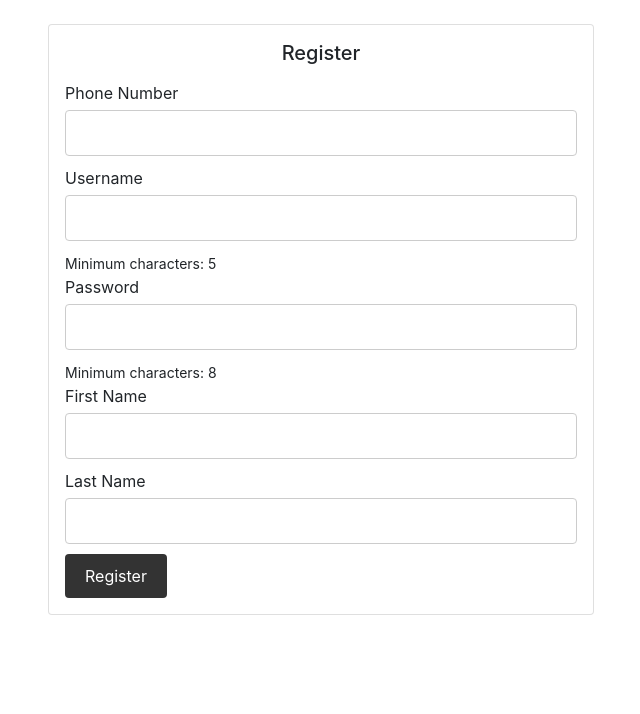
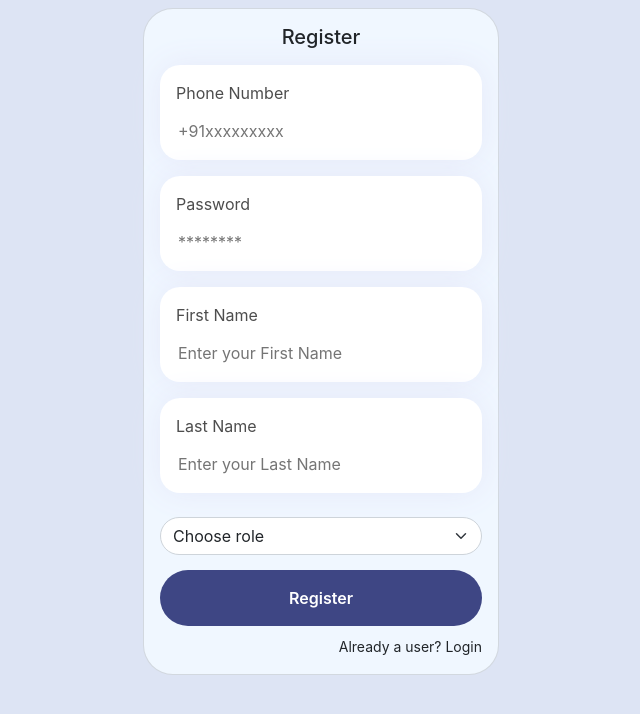
Before and after one commit to 338-dev/client-project-stock-management, a React (Create React App) app: page /register in a window 1280 px wide. Shown: the top 714 px of the page, without its empty margins (319-959 px from the left). Built offline with nearby package versions, Linux system fonts and the light colour scheme.

Commit message:
ui fixes

```diff
--- a/src/App.css
+++ b/src/App.css
@@ -48,3 +48,14 @@ body {
 input {
   outline-style: none;
 }
+
+body {
+  background-color: #dde4f4;
+	user-select: none;
+	overflow-y: hidden;
+	display: flex;
+	justify-content: center;
+	align-items: center;
+	background: hsl(218deg 50% 91%);
+	height: 100vh;
+}
--- a/src/Authentication/Login.jsx
+++ b/src/Authentication/Login.jsx
@@ -5,11 +5,13 @@ import Button from '../components/Button';
 
 import { BASE_URL } from '../constant/constant'
 import axios from 'axios';
+import { useNavigate } from 'react-router-dom';
 
 const Login = () => {
   const [phone_no, setPhoneNo] = useState('');
   const [password, setPassword] = useState('');
   const [errorMessage, setErrorMessage] = useState({});
+  const navigate = useNavigate();
 
 
   const validateFields = (fields) => {
@@ -26,24 +28,9 @@ const Login = () => {
     // Password validation
     if (!fields.password || !fields.password.trim()) {
       errors.password = 'Password is required.';
-    } else if (fields.password.length < 8) {
-      errors.password = 'Password must be at least 8 characters long.';
+    } else if (fields.password.length < 5) {
+      errors.password = 'Password must be at least 5 characters long.';
     }
-
-    // Username validation (for registration)
-    if (fields.userLogin && fields.userLogin.length < 5) {
-      errors.userLogin = 'Username must be at least 5 characters long.';
-    }
-
-    // Name validation (for registration)
-    if (fields.firstName && !fields.firstName.trim()) {
-      errors.firstName = 'First name is required.';
-    }
-
-    if (fields.lastName && !fields.lastName.trim()) {
-      errors.lastName = 'Last name is required.';
-    }
-
     setErrorMessage(errors)
     return errors;
   };
@@ -70,20 +57,26 @@ const Login = () => {
       const data = await response.data;
       localStorage.setItem('userDetails',JSON.stringify(data))
 
+
       // Handle successful login (e.g., redirect or store token)
       Alert.success('Login successful!');
+      navigate('/')
       // ...
     } catch (error) {
-      setErrorMessage(error.response.data.message || 'Login failed');
-      Alert.error(errorMessage);
+
+      const msg = error.response.data;
+      const k = Object.values(msg)[0];
+      Alert.error(k || "login failed");
     }
   };
 
   return (
-    <div className="container mt-4">
+    <div style={{backgroundColor:'#dde4f4', minHeight: '100vh'}}>
+
+    <div className="container pt-2">
     <div className="row justify-content-center">
-      <div className="col-md-6 col-sm-8">
-        <div className="card">
+      <div className="col-md-8 col-lg-4 col-sm-8 col-xs-6">
+        <div className="card"  style={{backgroundColor:"#f0f7ff", borderRadius: '30px'}}>
           <div className="card-body">
             <h5 className="card-title text-center mb-3">Login</h5>
 
@@ -95,6 +88,8 @@ const Login = () => {
         value={phone_no}
         onChange={(e) => setPhoneNo(e.target.value)}
         required
+        errorMessage={errorMessage}
+        placeholder="+91xxxxxxxxx"
       />
       <FormInput
         label="Password"
@@ -104,14 +99,21 @@ const Login = () => {
         onChange={(e) => setPassword(e.target.value)}
         required
         minLength={8}
+        errorMessage={errorMessage}
+        placeholder="********"
       />
       <Button type="submit">Login</Button>
     </form>
+    <div className="text-end mt-2">
+          <small onClick={()=>navigate('/register')} style={{'cursor':'pointer'}}>New user? Register</small>
+        </div>
     </div>
         </div>
       </div>
     </div>
   </div>
+  </div>
+
   );
 };
 
--- a/src/Authentication/Register.jsx
+++ b/src/Authentication/Register.jsx
@@ -4,15 +4,17 @@ import FormInput from '../components/FormInput';
 import Button from '../components/Button';
 import { BASE_URL } from '../constant/constant';
 import axios from 'axios';
+import { useNavigate } from 'react-router-dom';
 
 const Registration = () => {
   // State for form fields and errors
   const [phone_no, setPhoneNo] = useState('');
-  const [userLogin, setUserLogin] = useState('');
   const [password, setPassword] = useState('');
   const [firstName, setFirstName] = useState('');
   const [lastName, setLastName] = useState('');
   const [errorMessage, setErrorMessage] = useState({});
+  const [userRole, setUserRole] = useState(''); // Initial selected role
+  const navigate = useNavigate();
 
   const validateFields = (fields) => {
     const errors = {};
@@ -27,27 +29,27 @@ const Registration = () => {
     // Password validation
     if (!fields.password || !fields.password.trim()) {
       errors.password = 'Password is required.';
-    } else if (fields.password.length < 8) {
-      errors.password = 'Password must be at least 8 characters long.';
-    }
-
-    // Username validation (for registration)
-    if (fields.userLogin && fields.userLogin.length < 5) {
-      errors.userLogin = 'Username must be at least 5 characters long.';
+    } else if (fields.password.length < 5) {
+      errors.password = 'Password must be at least 5 characters long.';
     }
 
     // Name validation (for registration)
-    if (fields.firstName && !fields.firstName.trim()) {
+    if (!fields.firstName || !fields.firstName.trim()) {
       errors.firstName = 'First name is required.';
     }
 
-    if (fields.lastName && !fields.lastName.trim()) {
+    if (!fields.lastName || !fields.lastName.trim()) {
       errors.lastName = 'Last name is required.';
     }
+
+    if (!fields.userRole || !fields.userRole.trim()) {
+      errors.userRole = 'User role name is required.';
+    }
+    console.log(fields);
     setErrorMessage(errors)
     return errors;
   };
-
+  console.log(errorMessage);
   const handleRegistration = async (e) => {
     e.preventDefault(); // Prevent default form submission
 
@@ -56,20 +58,20 @@ const Registration = () => {
       password,
       firstName,
       lastName,
-      // ... other fields (if applicable)
+      userRole
     };
     const errors = validateFields(fields);
+    console.error(errors);
 
     if (Object.keys(errors).length > 0)
       return
       // Display error messages
-      console.error(errors);
       // You can use Alert component or other methods to display errors to the user
 
     try {
       const response = await axios.post(`${BASE_URL}/accounts/register/`, {
         phone_no,
-        userLogin,
+        [userRole]: true,
         password,
         first_name: firstName,
         last_name: lastName,
@@ -77,18 +79,27 @@ const Registration = () => {
 
       // Handle successful registration (e.g., redirect or confirmation message)
       Alert.success('Registration successful!');
+      navigate('/login');
       // ...
     } catch (error) {
-      setErrorMessage(error.response.data.message || 'Registration failed');
+      const msg = error.response.data;
+      const k = Object.values(msg)[0];
+      setErrorMessage(k[0] || 'Registration failed');
       Alert.error(errorMessage);
     }
   };
 
+  const handleRoleChange = (e) => {
+    setUserRole(e.target.value);
+  };
+
   return (
-    <div className="container mt-4">
+    <div style={{backgroundColor:'#dde4f4', minHeight: '100vh'}}>
+
+    <div className="container pt-2">
     <div className="row justify-content-center">
-      <div className="col-md-6 col-sm-8">
-        <div className="card">
+      <div className="col-md-8 col-lg-4 col-sm-8 col-xs-6">
+        <div className="card" style={{backgroundColor:"#f0f7ff", borderRadius: '30px'}}>
           <div className="card-body">
             <h5 className="card-title text-center mb-3">Register</h5>
 
@@ -100,15 +111,8 @@ const Registration = () => {
         value={phone_no}
         onChange={(e) => setPhoneNo(e.target.value)}
         required
-      />
-      <FormInput
-        label="Username"
-        type="text"
-        name="userLogin"
-        value={userLogin}
-        onChange={(e) => setUserLogin(e.target.value)}
-        required
-        minLength={5}
+        errorMessage={errorMessage}
+        placeholder="+91xxxxxxxxx"
       />
       <FormInput
         label="Password"
@@ -118,6 +122,8 @@ const Registration = () => {
         onChange={(e) => setPassword(e.target.value)}
         required
         minLength={8}
+        errorMessage={errorMessage}
+        placeholder="********"
       />
       <FormInput
         label="First Name"
@@ -126,6 +132,8 @@ const Registration = () => {
         value={firstName}
         onChange={(e) => setFirstName(e.target.value)}
         required
+        errorMessage={errorMessage}
+        placeholder="Enter your First Name"
       />
       <FormInput
         label="Last Name"
@@ -134,15 +142,29 @@ const Registration = () => {
         value={lastName}
         onChange={(e) => setLastName(e.target.value)}
         required
+        errorMessage={errorMessage}
+        placeholder="Enter your Last Name"
       />
-      {/* {errorMessage && <p className="error-message">{errorMessage}</p>} */}
+<select className="form-select mt-4" aria-label="Select user role" onChange={handleRoleChange} style={{borderRadius: '30px'}}>
+<option value="" disabled selected={userRole === ''}>Choose role</option>
+  <option value="tailor" selected={userRole === 'tailor'}>Tailor</option>
+  <option value="stock_management" selected={userRole === 'stock_management'}>Stock Management</option>
+  <option value="userLogin" selected={userRole === 'userLogin'}>User Login</option>
+</select>
+      {errorMessage?.userRole && <p className="error-message" style={{color: 'red',
+  fontSize: '0.8rem', marginLeft:'8px'}}>{errorMessage?.userRole}</p>}
       <Button type="submit">Register</Button>
     </form>
+    <div className="text-end mt-2">
+          <small onClick={()=>navigate('/login')} style={{'cursor':'pointer'}}>Already a user? Login</small>
+        </div>
     </div>
         </div>
       </div>
     </div>
   </div>
+  </div>
+
   );
 };
 
--- a/src/components/Button.jsx
+++ b/src/components/Button.jsx
@@ -2,16 +2,24 @@ import React from 'react';
 import styled from 'styled-components';
 
 const ButtonC = styled.button`
-  padding: 10px 20px;
-  border: none;
-  border-radius: 4px;
-  background-color: #333;
-  color: white;
-  cursor: pointer;
+  // padding: 10px 20px;
+  // border: none;
+  // border-radius: 4px;
+  // background-color: #333;
+  // color: white;
+  // cursor: pointer;
 
-  &:hover {
-    background-color: #222;
-  }
+  // &:hover {
+  //   background-color: #222;
+  // }
+  padding: 1em;
+		background: hsl(233deg 36% 38%);
+		color: hsl(0 0 100);
+		border: none;
+		border-radius: 30px;
+		font-weight: 600;
+    width: 100%;
+    margin-top: 15px
 `;
 
 const Button = ({ children, type, ...props }) => (
--- a/src/components/FormInput.jsx
+++ b/src/components/FormInput.jsx
@@ -2,12 +2,8 @@ import React from 'react';
 import styled from 'styled-components';
 
 const Input = styled.input`
-  padding: 10px;
-  border: 1px solid #ccc;
-  border-radius: 4px;
-  width: 100%;
-  margin-bottom: 10px;
-  outline-style: none
+			outline: none;
+			border: none;
 `;
 
 const Label = styled.label`
@@ -20,8 +16,18 @@ const ErrorMessage = styled.p`
   font-size: 0.8rem;
 `;
 
+const Parent = styled.p`
+background: hsl(0deg 0% 100%);
+		box-shadow: 0 0 2em hsl(231deg 62% 94%);
+		padding: 1em;
+		display: flex;
+		flex-direction: column;
+		gap: 0.5em;
+		border-radius: 20px;
+		color: hsl(0deg 0% 30%);`
+
 const FormInput = ({ label, errorMessage, type, value, onChange, required, minLength, name, ...props }) => (
-  <div>
+  <Parent>
     {label && <Label htmlFor={props.id}>{label}</Label>}
     <Input
       id={props.id}
@@ -32,9 +38,9 @@ const FormInput = ({ label, errorMessage, type, value, onChange, required, minLe
       // minLength={minLength}
       {...props}
     />
-    {minLength && <small className='text-sm'>Minimum characters: {minLength}</small>}
+    {/* {minLength && <small className='text-sm'>Minimum characters: {minLength}</small>} */}
     {errorMessage?.[name] && <ErrorMessage>{errorMessage?.[name]}</ErrorMessage>}
-  </div>
+  </Parent>
 );
 
 export default FormInput;
```
Also changed, not shown: src/components/Stock.jsx (added).
